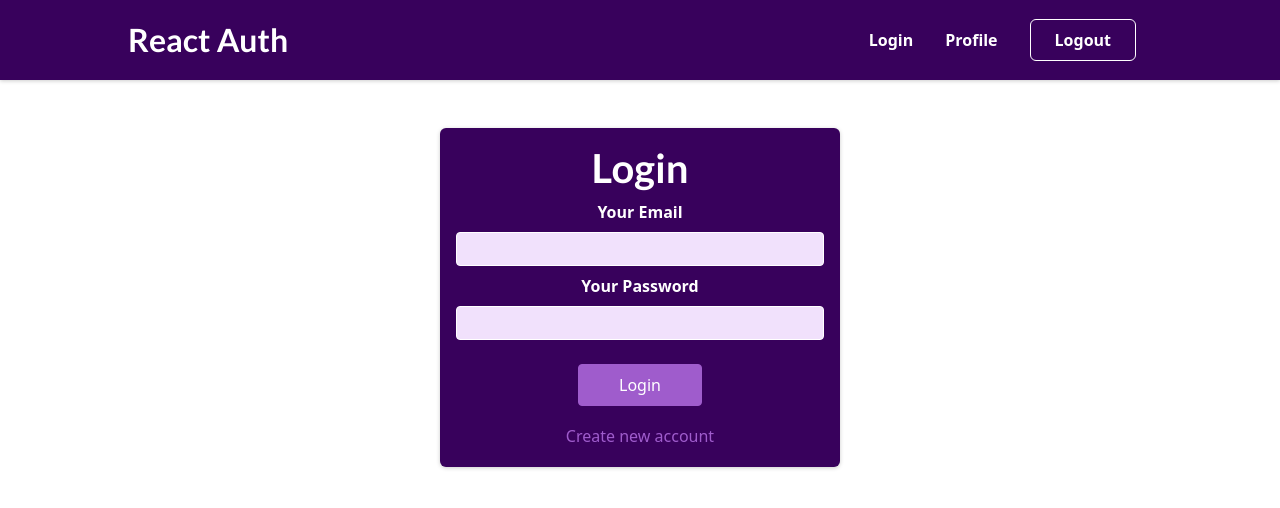
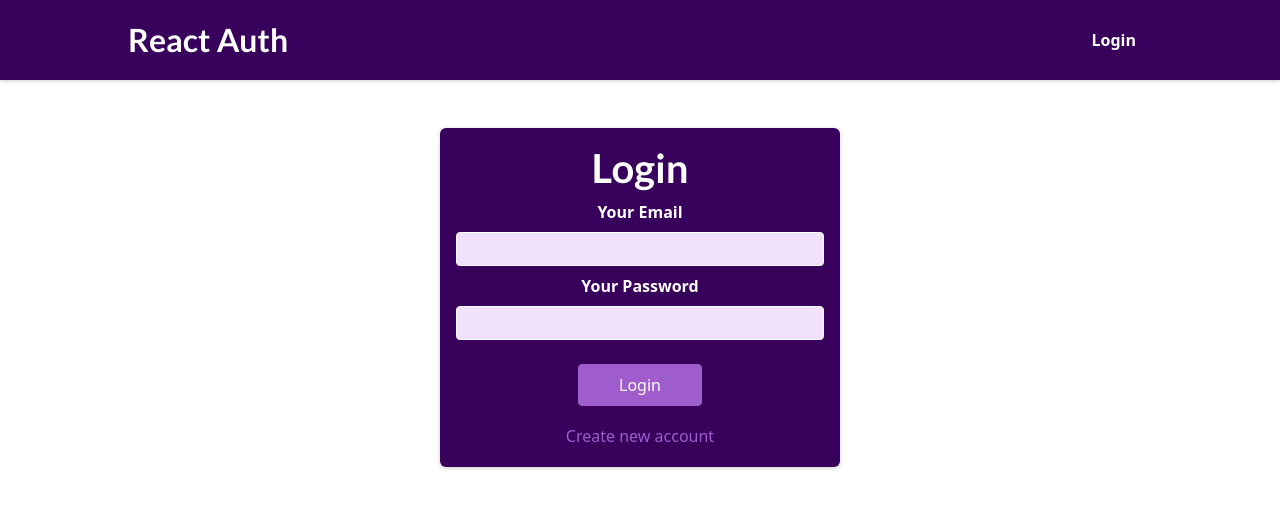
Before and after one commit to amar-nath1/AuthenticationSystem, a React (Create React App) app: page /auth in a window 1280 px wide. Shown: the top 508 px of the page. Built offline with nearby package versions, Linux system fonts and the light colour scheme.

Commit message:
Token used via context

```diff
--- a/src/App.js
+++ b/src/App.js
@@ -4,9 +4,11 @@ import Layout from './components/Layout/Layout';
 import UserProfile from './components/Profile/UserProfile';
 import AuthPage from './pages/AuthPage';
 import HomePage from './pages/HomePage';
+import AuthProvider from './store/AuthProvider';
 
 function App() {
   return (
+    <AuthProvider>
     <Layout>
       <Switch>
         <Route path='/' exact>
@@ -20,6 +22,7 @@ function App() {
         </Route>
       </Switch>
     </Layout>
+    </AuthProvider>
   );
 }
 
--- a/src/components/Auth/AuthForm.js
+++ b/src/components/Auth/AuthForm.js
@@ -1,9 +1,14 @@
-import { useRef, useState } from 'react';
+import { useContext, useRef, useState } from 'react';
 import { Spinner } from 'react-bootstrap';
+import AuthContext from '../../store/auth-context';
 
 import classes from './AuthForm.module.css';
 
 const AuthForm = () => {
+
+  const authCtx=useContext(AuthContext)
+
+
   const [isLogin, setIsLogin] = useState(true);
   const [isLoading,setIsLoading]=useState(false)
 
@@ -46,15 +51,20 @@ const AuthForm = () => {
 
         if (res.ok){
           console.log('Login Successful')
-          res.json().then((jt)=>{console.log(jt.idToken)})
+          res.json().then((jwt)=>{
+
+            authCtx.loginHandle(jwt.idToken)
+
+          })
 
         }
 
         else{
 
           return res.json().then((data)=>{
-            console.log('error')
-            console.log(data.error.message)
+            if (data.error.message=='INVALID_PASSWORD'){
+              alert('Incorrect Password')
+            }
           })
         }
 
--- a/src/components/Layout/MainNavigation.js
+++ b/src/components/Layout/MainNavigation.js
@@ -1,8 +1,14 @@
+import { useContext } from 'react';
 import { Link } from 'react-router-dom';
+import AuthContext from '../../store/auth-context';
 
 import classes from './MainNavigation.module.css';
 
 const MainNavigation = () => {
+
+  const authCtx= useContext(AuthContext)
+  const isLoggedIn=authCtx.isLoggedIn
+
   return (
     <header className={classes.header}>
       <Link to='/'>
@@ -10,15 +16,20 @@ const MainNavigation = () => {
       </Link>
       <nav>
         <ul>
-          <li>
+
+          {!isLoggedIn && <li>
             <Link to='/auth'>Login</Link>
-          </li>
-          <li>
+          </li>}
+          {isLoggedIn && <li>
             <Link to='/profile'>Profile</Link>
-          </li>
-          <li>
-            <button>Logout</button>
-          </li>
+          </li>}
+
+          {isLoggedIn && <li>
+            <button onClick={()=>{
+              console.log('User Logged Out successfully')
+              authCtx.logoutHandle()}}>Logout</button>
+          </li>}
+
         </ul>
       </nav>
     </header>
--- /dev/null
+++ b/src/store/AuthProvider.js
@@ -0,0 +1,35 @@
+
+
+import { useState } from "react";
+import AuthContext from "./auth-context";
+
+const AuthProvider=(props)=>{
+
+const [authToken,setAuthToken]=useState(null)
+
+const isLoggedIn=!!authToken
+
+const loginHandle=(token)=>{
+
+    setAuthToken(token)
+}
+
+const logoutHandle=()=>{
+    setAuthToken(null)
+}
+
+    const authCtxValue={
+        token:authToken,
+        isLoggedIn:isLoggedIn,
+        loginHandle:loginHandle,
+        logoutHandle:logoutHandle
+    }
+
+    return (
+
+        <AuthContext.Provider value={authCtxValue}>{props.children}</AuthContext.Provider>
+    )
+
+}
+
+export default AuthProvider
--- /dev/null
+++ b/src/store/auth-context.js
@@ -0,0 +1,10 @@
+
+import React from "react"
+const AuthContext=React.createContext({
+    token:'',
+    isLoggedIn:false,
+    loginHandle:(auth)=>{},
+    logoutHandle:()=>{}
+})
+
+export default AuthContext
```
